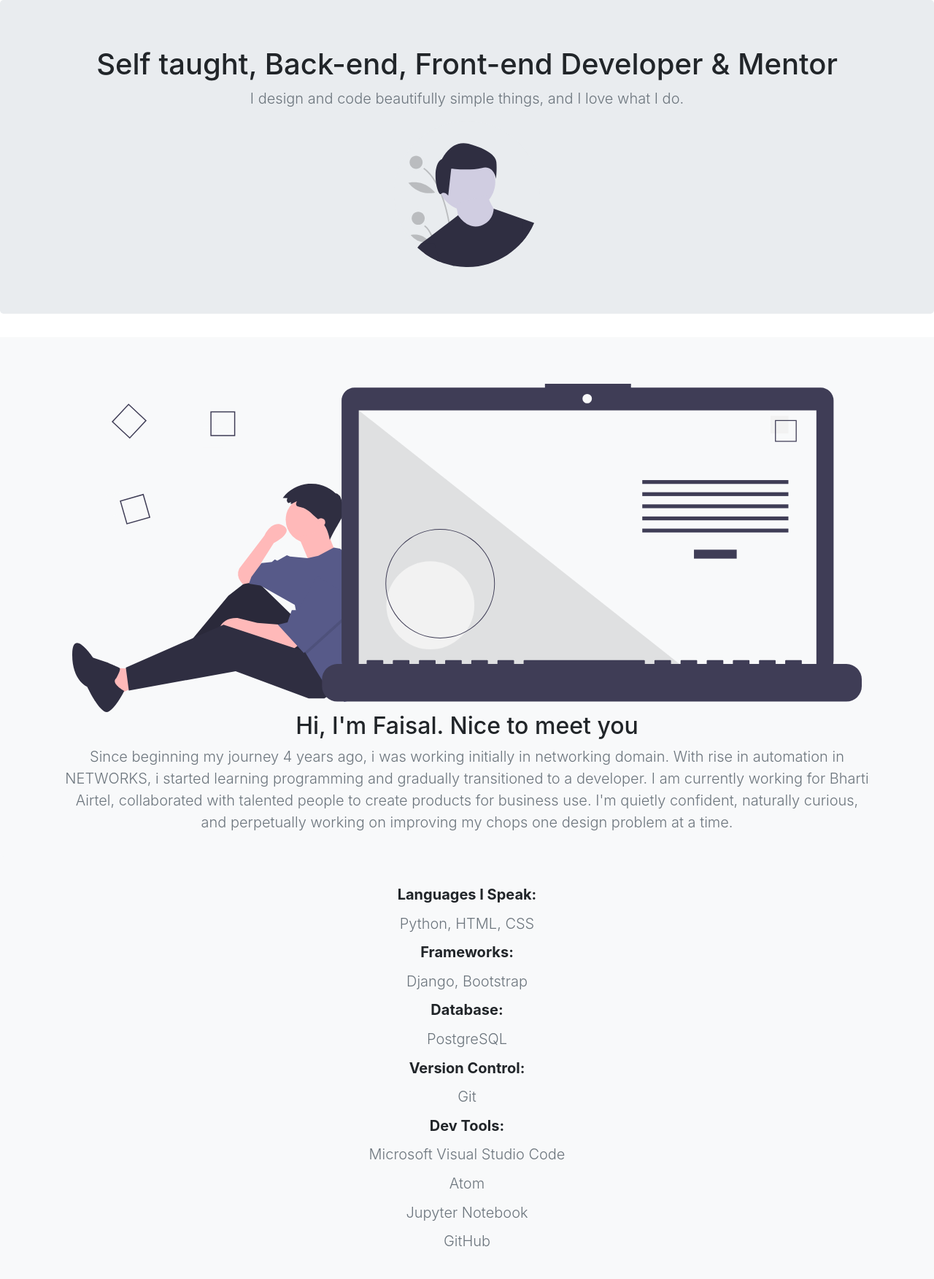
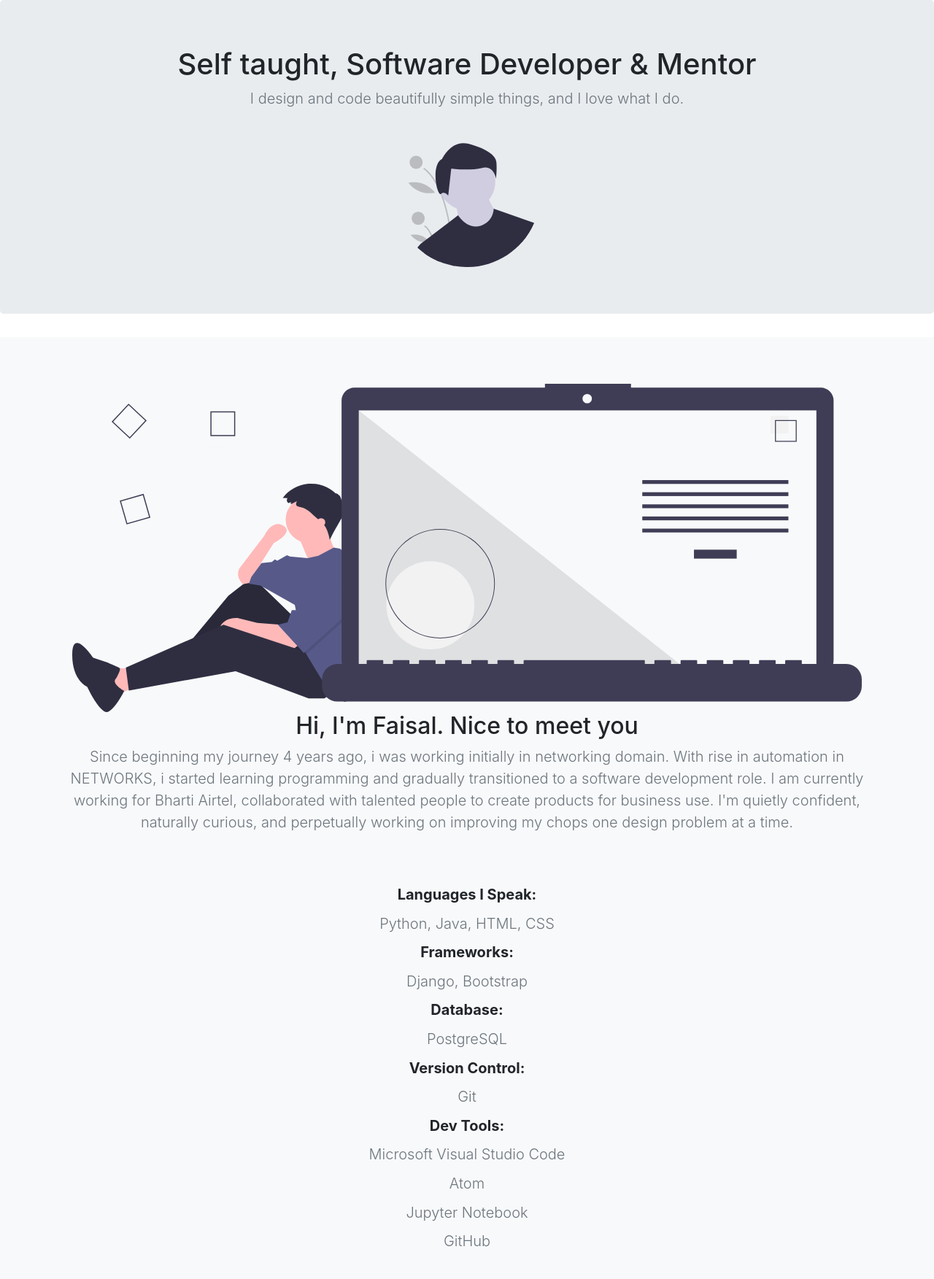
Before and after one commit to Fa1sal-ali/portfolio_project, a Django app: page / in a window 1280 px wide. Shown: the part 56-1809 px from the top of the page at 73% size. Run offline with Django 3.2, Linux system fonts and the light colour scheme; data that the repository does not hold is empty; some libraries are stand-ins or nearby versions.

Commit message:
Modified Homepage

```diff
--- a/projects/templates/portfolio_home.html
+++ b/projects/templates/portfolio_home.html
@@ -5,7 +5,7 @@
     <meta charset="utf-8">
     <meta name="viewport" content="width=device-width, initial-scale=1, shrink-to-fit=no">
     <meta name="description" content="">
-    <title>Faisal Ali | Back-end, Front-end Developer &amp; Mentor</title>
+    <title>Faisal Ali | Software Developer &amp; Mentor</title>
     <link rel="icon" href="{% static 'favicon.png'%}">
 
     <!-- Bootstrap core CSS -->
@@ -54,7 +54,7 @@
 
   <section class="jumbotron text-center">
     <div class="container">
-      <h1>Self taught, Back-end, Front-end Developer & Mentor</h1>
+      <h1>Self taught, Software Developer & Mentor</h1>
       <p class="lead text-muted">I design and code beautifully simple things, and I love what I do.</p>
       <img src="{% static 'avatar.svg' %}" alt="avatar" height="200">
     </div>
@@ -67,7 +67,7 @@
           <h2>Hi, I'm Faisal. Nice to meet you</h2>
             <p class="lead text-muted">
               Since beginning my journey 4 years ago, i was working initially in networking domain.
-              With rise in automation in NETWORKS, i started learning programming and gradually transitioned to a developer.
+              With rise in automation in NETWORKS, i started learning programming and gradually transitioned to a software development role.
               I am currently working for Bharti Airtel, collaborated with talented people to create products for business use.
               I'm quietly confident, naturally curious, and perpetually working on improving my chops one design problem at a time.
             </p>
@@ -83,7 +83,7 @@
 
             <tbody class="text-center lead text-muted">
                 <tr>
-                <td>Python, HTML, CSS</td>
+                <td>Python, Java, HTML, CSS</td>
                 </tr>
             </tbody>
 
```
Also changed, not shown: 2 other files.
